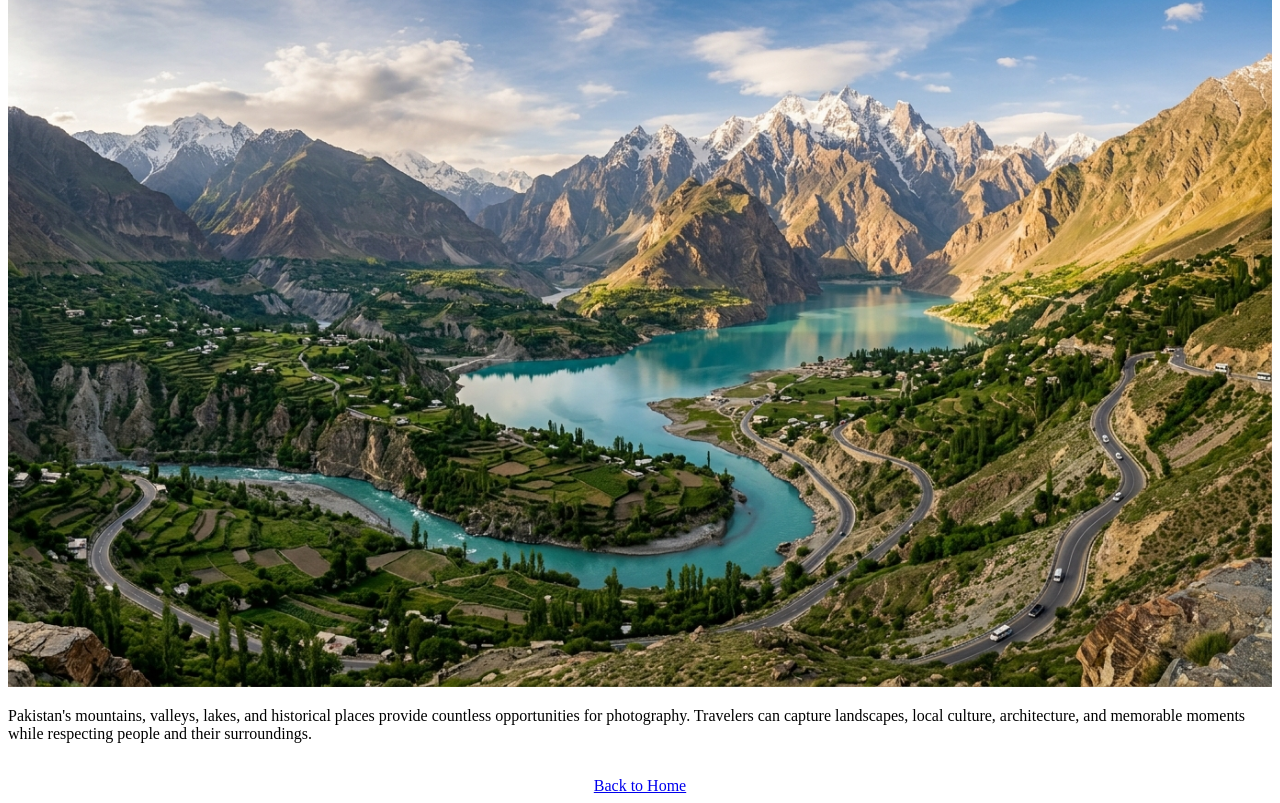
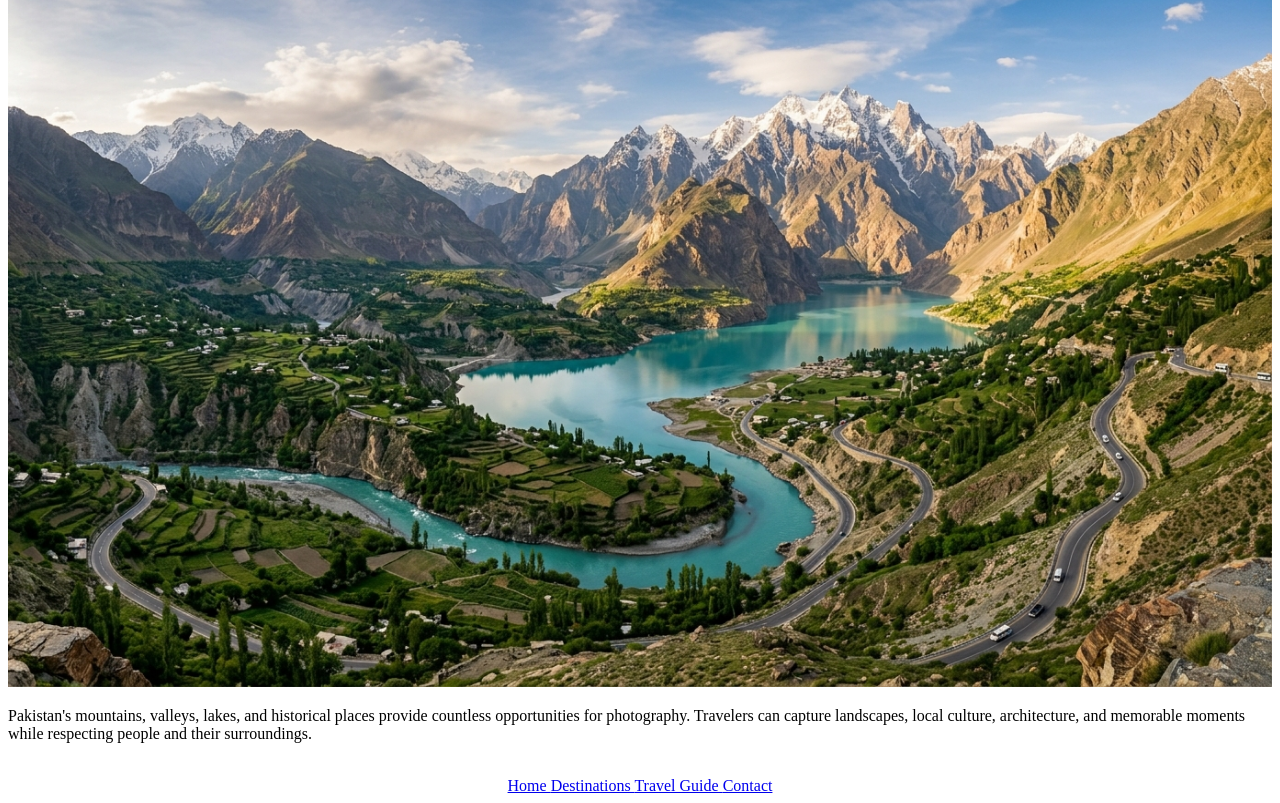
Before and after one commit to BilalCodz/Wander-Pakistan-Assignment-3-, a plain HTML site: page Travel Guide/TravelGuide.html in a window 1280 px wide. Shown: the part 2070-2873 px from the top of the page. Drawn offline with Linux system fonts and the light colour scheme.

Commit message:
Enhance Travel Guide HTML structure and content
Updated the Travel Guide HTML file to include additional content and structure improvements.

```diff
--- a/Travel Guide/TravelGuide.html
+++ b/Travel Guide/TravelGuide.html
@@ -87,7 +87,14 @@
 <p>Pakistan's mountains, valleys, lakes, and historical places provide countless opportunities for photography. Travelers can capture landscapes, local culture, architecture, and memorable moments while respecting people and their surroundings.</p>
 <br>
 
-<center><a href="../index.html">Back to Home</a></center>
+<center>
+
+<a href="../index.html"> Home </a>
+<a href="../Destinations/Destinations.html" target="_blank"> Destinations </a>
+<a href="TravelGuide.html"> Travel Guide </a>
+<a href="../Contact/contact.html" target="_blank"> Contact </a>
+
+</center>
 
 </body>
 </html>
```
